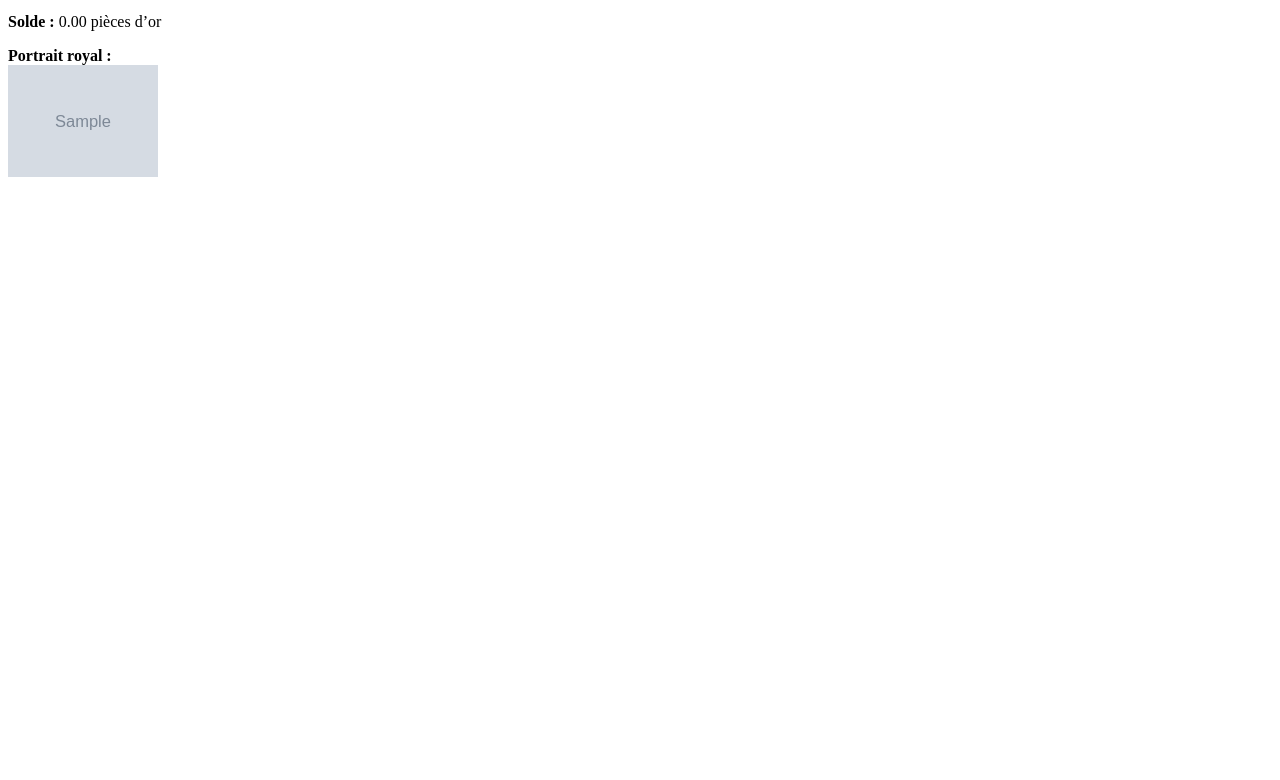
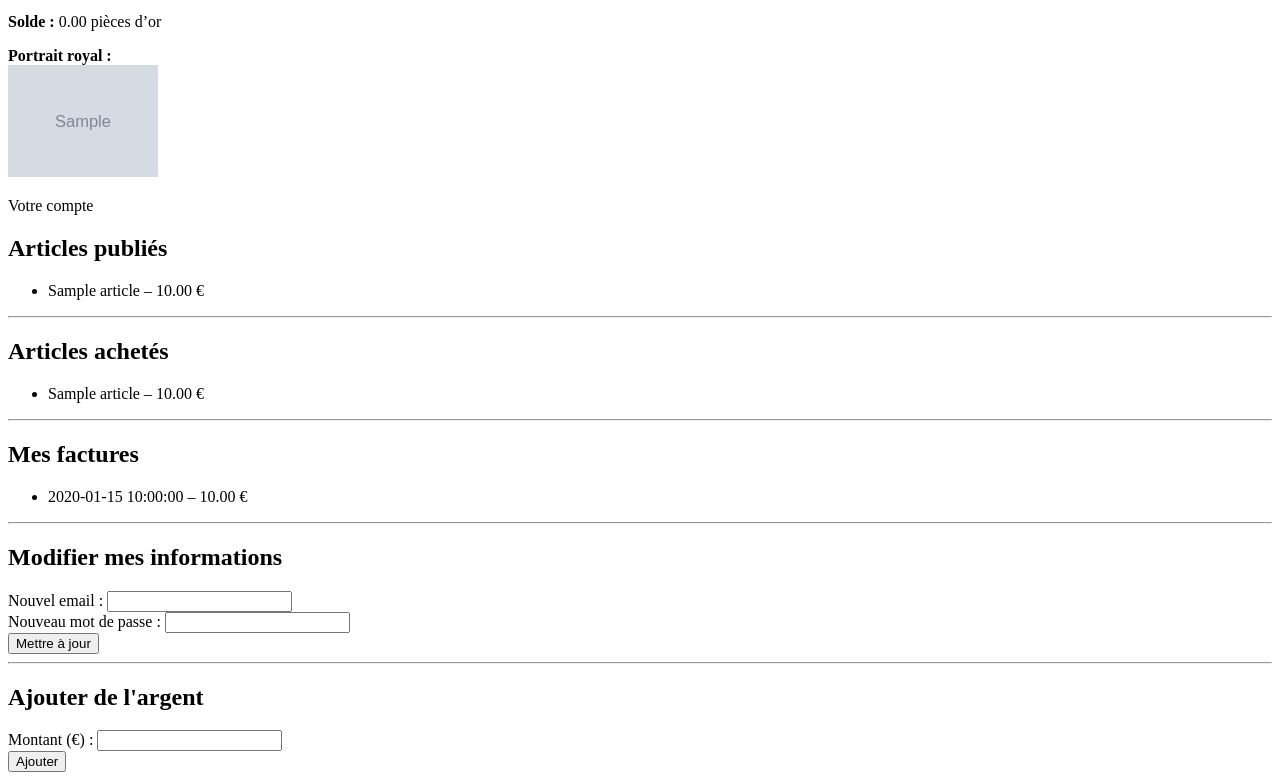
Before and after one commit to Talienhyung/PhacheP, a PHP site: page /page.php?id=1 in a window 1280 px wide. Shown: the part 135-915 px from the top of the page. Before the commit the page ends 312 px from the top, so only its background shows below. Run offline with PHP 8.4, Linux system fonts and the light colour scheme; the visitor is signed in with stand-in values (Sample User, id 1); tables that the repository leaves empty or names only in its code hold one stand-in row (values such as "Sample post"); grey boxes marked "Sample" are stand-in pictures.

Commit message:
Add : page compte propre par compte

```diff
--- a/article.php
+++ b/article.php
@@ -2,8 +2,6 @@
 $pdo = new PDO('mysql:host=localhost;dbname=phachepDB;charset=utf8', 'root', '');
 
 require_once 'auth.php';
-
-session_start();
 
 // Ajouter un article
 if (isset($_POST['add'])) {
--- a/page.php
+++ b/page.php
@@ -7,10 +7,38 @@ try {
     die("Connexion échouée, ô majesté : " . $e->getMessage());
 }
 
-$userId = $_SESSION["id"];
+$userId = $_GET["id"];
 $query = $db->prepare("SELECT username, email, balance, profile_picture, role FROM User WHERE id = ?");
 $query->execute([$userId]);
 $user = $query->fetch(PDO::FETCH_ASSOC);
+
+$isYourself = $userId == $_SESSION["id"];
+
+// Récupère les articles publiés
+$stmt = $db->prepare("SELECT id, name, price FROM Article WHERE author_id = ?");
+$stmt->execute([$userId]);
+$articles = $stmt->fetchAll();
+
+// Si c'est notre compte, on récupère les articles achetés et factures
+$purchased = [];
+$invoices = [];
+
+if ($isYourself) {
+    // Articles achetés (exemple basique)
+    $stmt = $db->prepare("
+        SELECT A.id, A.name, A.price
+        FROM Cart C
+        JOIN Article A ON C.article_id = A.id
+        WHERE C.user_id = ?
+    ");
+    $stmt->execute([$userId]);
+    $purchased = $stmt->fetchAll();
+
+    // Factures
+    $stmt = $db->prepare("SELECT * FROM Invoice WHERE user_id = ?");
+    $stmt->execute([$userId]);
+    $invoices = $stmt->fetchAll();
+}
 
 if (!$user) {
     echo "<p style='color:red;'>Utilisateur introuvable... Peut-être a-t-il été banni du royaume ?</p>";
@@ -37,5 +65,48 @@ if (!$user) {
     <?php else: ?>
         <p><em>Aucune image de profil renseignée...</em></p>
     <?php endif; ?>
+    <p><?= $isYourself ? 'Votre compte' : 'Pas votre compte' ?></p>
+
+    <h2>Articles publiés</h2>
+<ul>
+<?php foreach ($articles as $a): ?>
+    <li><?= htmlspecialchars($a['name']) ?> – <?= number_format($a['price'], 2) ?> €</li>
+<?php endforeach; ?>
+</ul>
+
+<?php if ($isYourself): ?>
+
+    <hr>
+    <h2>Articles achetés</h2>
+    <ul>
+    <?php foreach ($purchased as $a): ?>
+        <li><?= htmlspecialchars($a['name']) ?> – <?= number_format($a['price'], 2) ?> €</li>
+    <?php endforeach; ?>
+    </ul>
+
+    <hr>
+    <h2>Mes factures</h2>
+    <ul>
+    <?php foreach ($invoices as $inv): ?>
+        <li><?= htmlspecialchars($inv['transaction_date']) ?> – <?= number_format($inv['amount'], 2) ?> €</li>
+    <?php endforeach; ?>
+    </ul>
+
+    <hr>
+    <h2>Modifier mes informations</h2>
+    <form method="post" action="modifier_infos.php">
+        <label>Nouvel email : <input type="email" name="email" required></label><br>
+        <label>Nouveau mot de passe : <input type="password" name="password" required></label><br>
+        <button type="submit">Mettre à jour</button>
+    </form>
+
+    <hr>
+    <h2>Ajouter de l'argent</h2>
+    <form method="post" action="ajouter_solde.php">
+        <label>Montant (€) : <input type="number" step="0.01" name="montant" required></label><br>
+        <button type="submit">Ajouter</button>
+    </form>
+
+<?php endif; ?>
 </body>
 </html>
```
Also changed, not shown: seederArticle.txt (added, +8 -0 lines), index.php (line endings or trailing spaces), seederUser.txt (renamed from seeder.txt).
